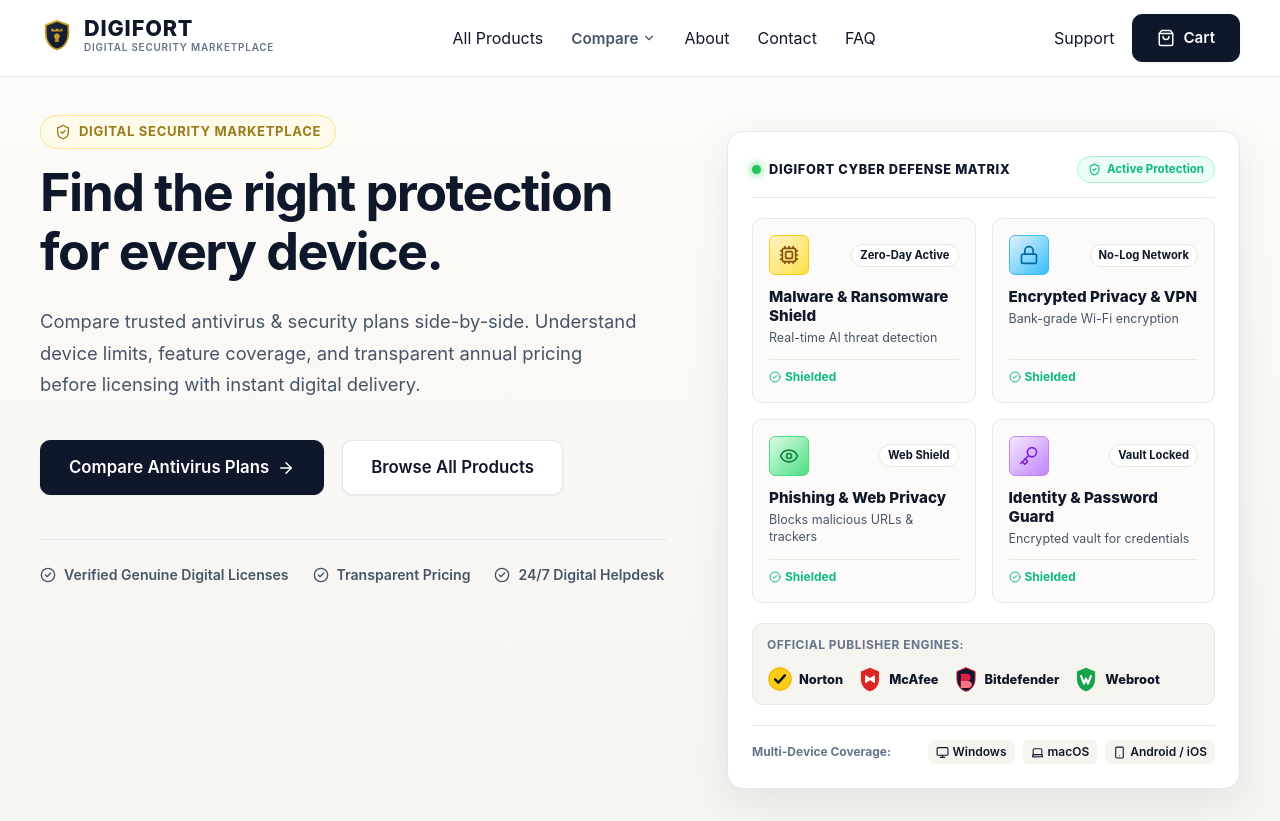
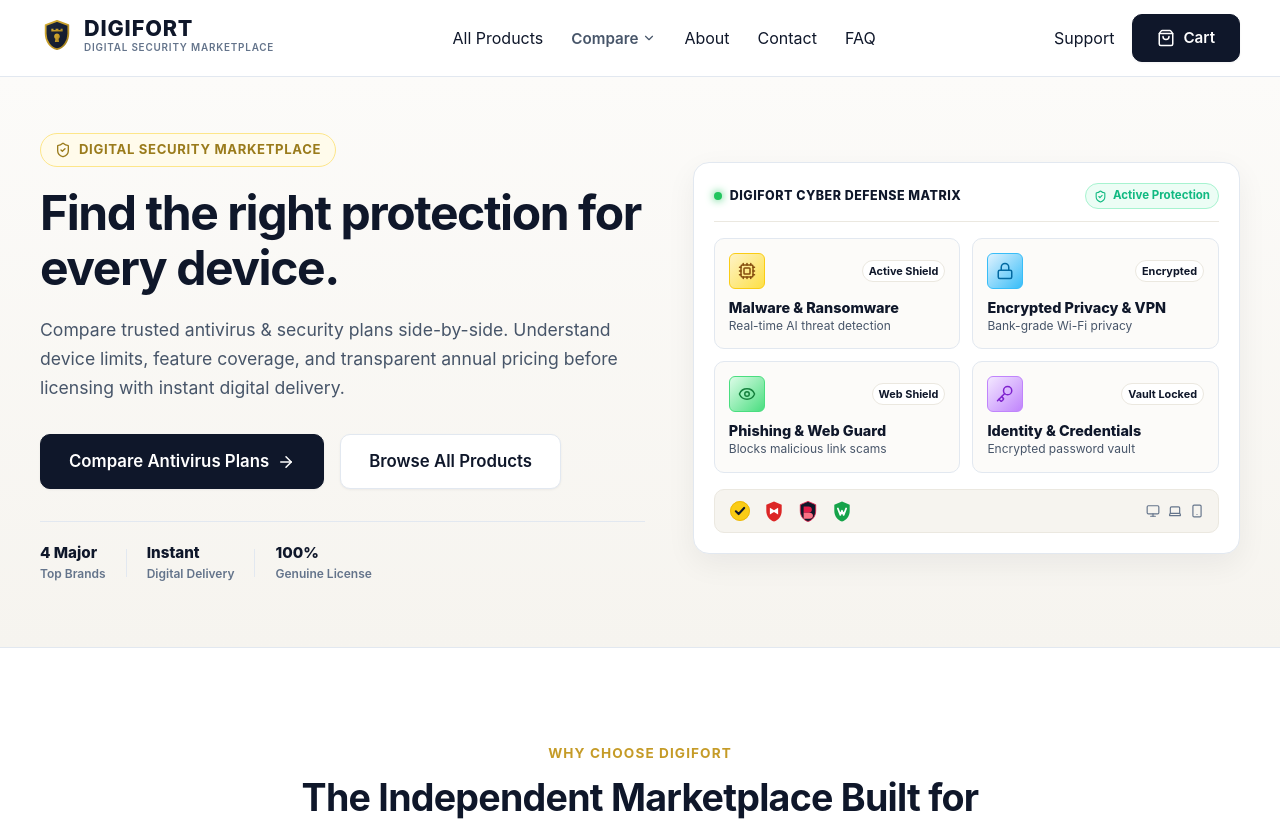
Before and after one commit to jamesbytes01-ops/Digifort, a Next.js app: page / in a window 1280 px wide. Shown: the top 821 px of the page. Built offline with nearby package versions, Linux system fonts and the light colour scheme.

Commit message:
updated website

```diff
--- a/src/components/HeroSection.tsx
+++ b/src/components/HeroSection.tsx
@@ -2,7 +2,7 @@
 
 import React from 'react';
 import Link from 'next/link';
-import { ShieldCheck, CheckCircle2, ArrowRight, Laptop, Smartphone, Monitor, Lock, Shield, Cpu, Eye, Key } from 'lucide-react';
+import { ShieldCheck, CheckCircle2, ArrowRight, Laptop, Smartphone, Monitor, Lock, Cpu, Eye, Key, Award, Zap } from 'lucide-react';
 import { BRANDS_DATA } from '@/data/brands';
 import { BrandLogo } from './BrandLogo';
 
@@ -10,9 +10,9 @@
   const securityModules = [
     {
       id: 'malware',
-      title: 'Malware & Ransomware Shield',
+      title: 'Malware & Ransomware',
       tagline: 'Real-time AI threat detection',
-      badge: 'Zero-Day Active',
+      badge: 'Active Shield',
       icon: Cpu,
       gradient: 'linear-gradient(135deg, #FEF3C7 0%, #FDE047 100%)',
       borderColor: '#FACC15',
@@ -21,8 +21,8 @@
     {
       id: 'privacy',
       title: 'Encrypted Privacy & VPN',
-      tagline: 'Bank-grade Wi-Fi encryption',
-      badge: 'No-Log Network',
+      tagline: 'Bank-grade Wi-Fi privacy',
+      badge: 'Encrypted',
       icon: Lock,
       gradient: 'linear-gradient(135deg, #E0F2FE 0%, #38BDF8 100%)',
       borderColor: '#38BDF8',
@@ -30,8 +30,8 @@
     },
     {
       id: 'phishing',
-      title: 'Phishing & Web Privacy',
-      tagline: 'Blocks malicious URLs & trackers',
+      title: 'Phishing & Web Guard',
+      tagline: 'Blocks malicious link scams',
       badge: 'Web Shield',
       icon: Eye,
       gradient: 'linear-gradient(135deg, #DCFCE7 0%, #4ADE80 100%)',
@@ -40,8 +40,8 @@
     },
     {
       id: 'identity',
-      title: 'Identity & Password Guard',
-      tagline: 'Encrypted vault for credentials',
+      title: 'Identity & Credentials',
+      tagline: 'Encrypted password vault',
       badge: 'Vault Locked',
       icon: Key,
       gradient: 'linear-gradient(135deg, #F3E8FF 0%, #C084FC 100%)',
@@ -53,7 +53,7 @@
   return (
     <section className="hero-section">
       <div className="container hero-grid">
-        {/* LEFT COLUMN: HEADLINE & CTAS */}
+        {/* LEFT COLUMN: BALANCED HEADLINE, STATS & CTAS */}
         <div className="hero-content">
           <div className="hero-eyebrow-pill">
             <ShieldCheck size={16} className="eyebrow-icon" />
@@ -77,24 +77,26 @@
             </Link>
           </div>
 
-          {/* QUICK HERO TRUST BADGES */}
-          <div className="hero-trust-row">
-            <div className="trust-item">
-              <CheckCircle2 size={16} className="check-icon" />
-              <span>Verified Genuine Digital Licenses</span>
+          {/* KEY MARKETPLACE METRICS ROW */}
+          <div className="hero-metrics-grid">
+            <div className="metric-box">
+              <span className="metric-val">4 Major</span>
+              <span className="metric-lbl">Top Brands</span>
             </div>
-            <div className="trust-item">
-              <CheckCircle2 size={16} className="check-icon" />
-              <span>Transparent Pricing</span>
+            <div className="metric-divider" />
+            <div className="metric-box">
+              <span className="metric-val">Instant</span>
+              <span className="metric-lbl">Digital Delivery</span>
             </div>
-            <div className="trust-item">
-              <CheckCircle2 size={16} className="check-icon" />
-              <span>24/7 Digital Helpdesk</span>
+            <div className="metric-divider" />
+            <div className="metric-box">
+              <span className="metric-val">100%</span>
+              <span className="metric-lbl">Genuine License</span>
             </div>
           </div>
         </div>
 
-        {/* RIGHT COLUMN: PURE CYBERSECURITY THREAT MATRIX SHOWCASE (NON-PRICING) */}
+        {/* RIGHT COLUMN: SLEEK BALANCED CYBERSECURITY MATRIX CARD */}
         <div className="hero-visual">
           <div className="hero-visual-card">
             {/* TOP COMMAND BAR */}
@@ -122,42 +124,31 @@
                           border: `1px solid ${mod.borderColor}`,
                         }}
                       >
-                        <IconComp size={20} style={{ color: mod.iconColor }} />
+                        <IconComp size={18} style={{ color: mod.iconColor }} />
                       </div>
                       <span className="mod-status-badge">{mod.badge}</span>
                     </div>
 
                     <h4 className="quad-mod-title">{mod.title}</h4>
                     <p className="quad-mod-desc">{mod.tagline}</p>
-
-                    <div className="quad-mod-footer">
-                      <span className="status-live-text"><CheckCircle2 size={12} /> Shielded</span>
-                    </div>
                   </div>
                 );
               })}
             </div>
 
-            {/* VERIFIED BRAND PARTNERS STRIP */}
-            <div className="brand-partners-strip">
-              <span className="strip-label">Official Publisher Engines:</span>
-              <div className="strip-brand-logos">
+            {/* INTEGRATED BRAND PARTNERS & OS FOOTER STRIP */}
+            <div className="visual-footer-strip">
+              <div className="strip-brands">
                 {BRANDS_DATA.map((b) => (
                   <div key={b.id} className="strip-logo-item" title={`${b.name} Security`}>
-                    <BrandLogo slug={b.slug} size={26} />
-                    <span className="strip-brand-name">{b.name}</span>
+                    <BrandLogo slug={b.slug} size={22} />
                   </div>
                 ))}
               </div>
-            </div>
-
-            {/* BOTTOM MULTI-DEVICE COVERAGE BAR */}
-            <div className="visual-bottom-bar">
-              <span className="os-label">Multi-Device Coverage:</span>
-              <div className="os-icons-list">
-                <span className="os-chip"><Monitor size={13} /> Windows</span>
-                <span className="os-chip"><Laptop size={13} /> macOS</span>
-                <span className="os-chip"><Smartphone size={13} /> Android / iOS</span>
+              <div className="strip-os">
+                <Monitor size={14} title="Windows" />
+                <Laptop size={14} title="macOS" />
+                <Smartphone size={14} title="Mobile" />
               </div>
             </div>
           </div>
@@ -169,7 +160,7 @@
           background: linear-gradient(180deg, var(--bg-main) 0%, var(--bg-alt) 100%);
           display: flex;
           align-items: center;
-          padding-top: 54px;
+          padding-top: 56px;
           padding-bottom: 64px;
           border-bottom: 1px solid var(--border-color);
           position: relative;
@@ -177,13 +168,9 @@
 
         .hero-grid {
           display: grid;
-          grid-template-columns: 1.1fr 0.9fr;
-          gap: 60px;
-          align-items: flex-start;
-        }
-
-        .hero-content {
-          margin-top: -16px;
+          grid-template-columns: 1.05fr 0.95fr;
+          gap: 48px;
+          align-items: center;
         }
 
         @media (max-width: 992px) {
@@ -193,10 +180,7 @@
           }
           .hero-grid {
             grid-template-columns: 1fr;
-            gap: 40px;
-          }
-          .hero-content {
-            margin-top: 0;
+            gap: 36px;
           }
         }
 
@@ -213,7 +197,7 @@
           font-weight: 700;
           text-transform: uppercase;
           letter-spacing: 0.05em;
-          margin-bottom: 14px;
+          margin-bottom: 18px;
         }
 
         .eyebrow-icon {
@@ -221,12 +205,12 @@
         }
 
         .hero-headline {
-          font-size: 3.25rem;
+          font-size: 3rem;
           font-weight: 700;
           line-height: 1.15;
           letter-spacing: -0.03em;
           color: var(--text-primary);
-          margin-bottom: 24px;
+          margin-bottom: 20px;
         }
 
         .text-highlight {
@@ -234,51 +218,60 @@
         }
 
         .hero-subtext {
-          font-size: 1.15rem;
-          line-height: 1.7;
+          font-size: 1.1rem;
+          line-height: 1.65;
           color: var(--text-secondary);
-          margin-bottom: 40px;
-          max-width: 600px;
+          margin-bottom: 32px;
+          max-width: 580px;
         }
 
         @media (max-width: 768px) {
           .hero-headline {
-            font-size: 2.25rem;
+            font-size: 2.2rem;
           }
           .hero-subtext {
             font-size: 1rem;
-            margin-bottom: 32px;
+            margin-bottom: 28px;
           }
         }
 
         .hero-ctas {
           display: flex;
           align-items: center;
-          gap: 18px;
+          gap: 16px;
           flex-wrap: wrap;
-          margin-bottom: 44px;
+          margin-bottom: 32px;
         }
 
-        .hero-trust-row {
+        .hero-metrics-grid {
           display: flex;
           align-items: center;
-          gap: 24px;
-          flex-wrap: wrap;
-          padding-top: 24px;
+          gap: 20px;
+          padding-top: 20px;
           border-top: 1px solid var(--border-color);
         }
 
-        .trust-item {
+        .metric-box {
           display: flex;
-          align-items: center;
-          gap: 8px;
-          font-size: 0.88rem;
-          font-weight: 600;
-          color: var(--text-secondary);
+          flex-direction: column;
         }
 
-        .check-icon {
-          color: var(--success-green);
+        .metric-val {
+          font-size: 0.95rem;
+          font-weight: 800;
+          color: var(--navy-primary);
+        }
+
+        .metric-lbl {
+          font-size: 0.75rem;
+          color: var(--text-muted);
+          font-weight: 600;
+        }
+
+        .metric-divider {
+          width: 1px;
+          height: 28px;
+          background-color: var(--border-color);
         }
 
         /* HERO VISUAL SHOWCASE CARD */
@@ -290,19 +283,19 @@
           background-color: #ffffff;
           border: 1px solid var(--border-color);
           border-radius: var(--radius-lg);
-          box-shadow: 0 12px 40px rgba(15, 23, 42, 0.08);
-          padding: 24px;
+          box-shadow: 0 10px 30px rgba(15, 23, 42, 0.06);
+          padding: 20px;
           position: relative;
           display: flex;
           flex-direction: column;
-          gap: 20px;
+          gap: 16px;
         }
 
         .visual-top-bar {
           display: flex;
           align-items: center;
           justify-content: space-between;
-          padding-bottom: 14px;
+          padding-bottom: 12px;
           border-bottom: 1px solid var(--border-subtle);
         }
 
@@ -313,18 +306,18 @@
         }
 
         .pulse-green-dot {
-          width: 9px;
-          height: 9px;
+          width: 8px;
+          height: 8px;
           border-radius: 50%;
           background-color: #22C55E;
-          box-shadow: 0 0 10px #22C55E;
+          box-shadow: 0 0 8px #22C55E;
         }
 
         .engine-status-text {
-          font-size: 0.8rem;
+          font-size: 0.78rem;
           font-weight: 800;
           text-transform: uppercase;
-          letter-spacing: 0.05em;
+          letter-spacing: 0.04em;
           color: var(--navy-primary);
         }
 
@@ -336,7 +329,7 @@
           font-weight: 700;
           color: var(--success-green);
           background-color: var(--success-bg);
-          padding: 4px 10px;
+          padding: 3px 8px;
           border-radius: var(--radius-pill);
           border: 1px solid #A7F3D0;
         }
@@ -344,7 +337,7 @@
         .hero-module-quad-grid {
           display: grid;
           grid-template-columns: repeat(2, 1fr);
-          gap: 16px;
+          gap: 12px;
         }
 
         @media (max-width: 480px) {
@@ -359,27 +352,26 @@
           background-color: var(--bg-main);
           border: 1px solid var(--border-color);
           border-radius: var(--radius-md);
-          padding: 16px;
+          padding: 14px;
           transition: all 0.2s ease;
         }
 
         .quad-module-card:hover {
           background-color: #ffffff;
           border-color: var(--navy-primary);
-          box-shadow: var(--shadow-md);
-          transform: translateY(-2px);
+          box-shadow: var(--shadow-sm);
         }
 
         .quad-card-top {
           display: flex;
           align-items: center;
           justify-content: space-between;
-          margin-bottom: 12px;
+          margin-bottom: 10px;
         }
 
         .mod-icon-badge {
-          width: 40px;
-          height: 40px;
+          width: 36px;
+          height: 36px;
           border-radius: var(--radius-sm);
           display: flex;
           align-items: center;
@@ -387,118 +379,56 @@
         }
 
         .mod-status-badge {
-          font-size: 0.7rem;
+          font-size: 0.68rem;
           font-weight: 700;
           color: var(--navy-primary);
           background-color: #ffffff;
-          padding: 2px 8px;
+          padding: 2px 6px;
           border-radius: var(--radius-pill);
           border: 1px solid var(--border-subtle);
         }
 
         .quad-mod-title {
-          font-size: 0.95rem;
+          font-size: 0.9rem;
           font-weight: 800;
           color: var(--navy-primary);
-          margin-bottom: 4px;
-          line-height: 1.25;
+          margin-bottom: 2px;
+          line-height: 1.2;
         }
 
         .quad-mod-desc {
-          font-size: 0.78rem;
+          font-size: 0.75rem;
           color: var(--text-secondary);
-          margin-bottom: 12px;
-          line-height: 1.4;
+          line-height: 1.35;
         }
 
-        .quad-mod-footer {
-          margin-top: auto;
-          display: flex;
-          align-items: center;
-          justify-content: space-between;
-          padding-top: 8px;
-          border-top: 1px solid var(--border-subtle);
-        }
-
-        .status-live-text {
-          font-size: 0.75rem;
-          font-weight: 700;
-          color: var(--success-green);
-          display: inline-flex;
-          align-items: center;
-          gap: 4px;
-        }
-
-        .brand-partners-strip {
+        .visual-footer-strip {
           background-color: var(--bg-alt);
           border: 1px solid var(--border-subtle);
           border-radius: var(--radius-md);
-          padding: 12px 14px;
+          padding: 10px 14px;
           display: flex;
           align-items: center;
           justify-content: space-between;
           gap: 12px;
-          flex-wrap: wrap;
         }
 
-        .strip-label {
-          font-size: 0.75rem;
-          font-weight: 700;
-          color: var(--text-muted);
-          text-transform: uppercase;
-          letter-spacing: 0.04em;
-        }
-
-        .strip-brand-logos {
+        .strip-brands {
           display: flex;
           align-items: center;
-          gap: 14px;
+          gap: 12px;
         }
 
         .strip-logo-item {
           display: flex;
           align-items: center;
-          gap: 6px;
         }
 
-        .strip-brand-name {
-          font-size: 0.8rem;
-          font-weight: 800;
-          color: var(--navy-primary);
-        }
-
-        .visual-bottom-bar {
-          display: flex;
-          align-items: center;
-          justify-content: space-between;
-          padding-top: 14px;
-          border-top: 1px solid var(--border-subtle);
-          flex-wrap: wrap;
-          gap: 8px;
-        }
-
-        .os-label {
-          font-size: 0.75rem;
-          font-weight: 700;
-          color: var(--text-muted);
-        }
-
-        .os-icons-list {
+        .strip-os {
           display: flex;
           align-items: center;
           gap: 8px;
-        }
-
-        .os-chip {
-          display: inline-flex;
-          align-items: center;
-          gap: 4px;
-          font-size: 0.75rem;
-          font-weight: 600;
-          color: var(--navy-primary);
-          background-color: var(--bg-alt);
-          padding: 3px 8px;
-          border-radius: var(--radius-sm);
+          color: var(--text-muted);
         }
       `}</style>
     </section>
```
